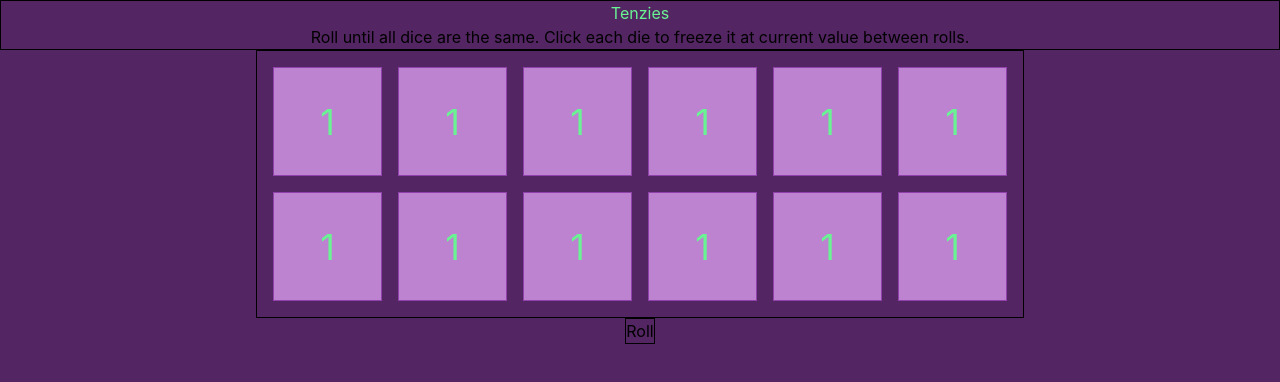
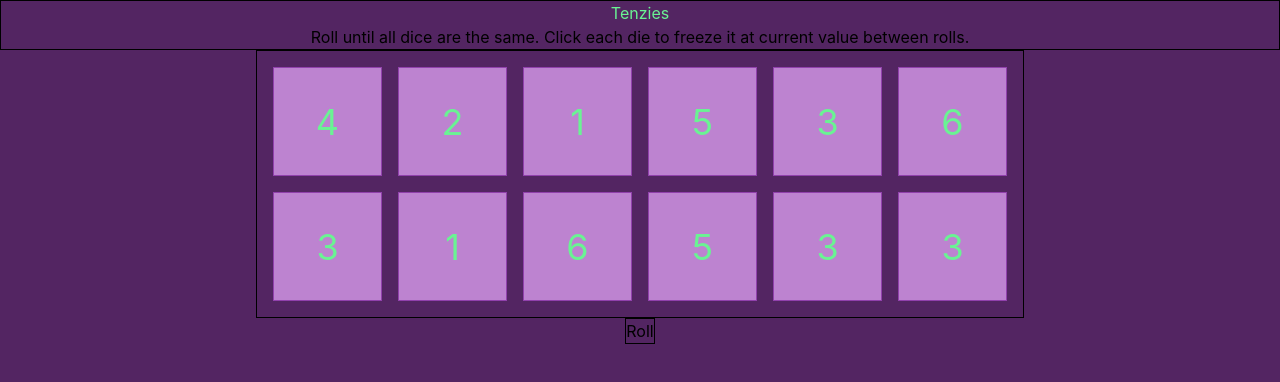
Before and after one commit to tmiesz/Tenzies, a React (Vite) app: page / in a window 1280 px wide. Shown: the top 382 px of the page. Built offline with nearby package versions, Linux system fonts and the light colour scheme.

Commit message:
generate randoms func

```diff
--- a/src/App.tsx
+++ b/src/App.tsx
@@ -1,6 +1,21 @@
+import { useState, type JSX } from "react";
 import Die from "./components/Die";
 
 export default function App() {
+  const [board, setBoard] = useState(GenerateNewBoard());
+
+  function LockDie(): void {}
+
+  function GenerateRandomNumber(): number {
+    return Math.ceil(Math.random() * 6);
+  }
+
+  function GenerateNewBoard(): JSX.Element[] {
+    return Array.from({ length: 12 }).map((_, i) => (
+      <Die key={i} id={i} value={GenerateRandomNumber()} onClick={LockDie} />
+    ));
+  }
+
   return (
     <>
       <div className="border flex flex-col items-center">
@@ -11,16 +26,7 @@ export default function App() {
         </span>
       </div>
       <div className="border w-3xl m-auto">
-        <div className="grid grid-cols-6 gap-4 p-4">
-          {Array.from({ length: 12 }).map((_, i) => (
-            <Die
-              key={i}
-              id={i}
-              value="1"
-              onClick={() => console.log(`LOCKING ${i}`)}
-            />
-          ))}
-        </div>
+        <div className="grid grid-cols-6 gap-4 p-4">{board}</div>
       </div>
       <div className="flex flex-col items-center">
         <button className="border">Roll</button>
--- a/src/components/Die.tsx
+++ b/src/components/Die.tsx
@@ -1,6 +1,6 @@
 type Props = {
   id: number;
-  value: string;
+  value: number;
   locked?: boolean;
   onClick: () => void;
 };
```
